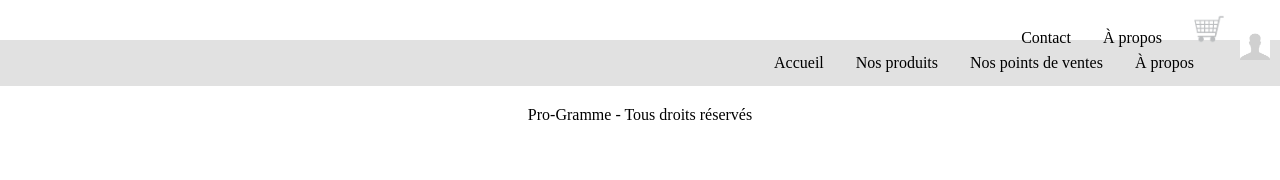
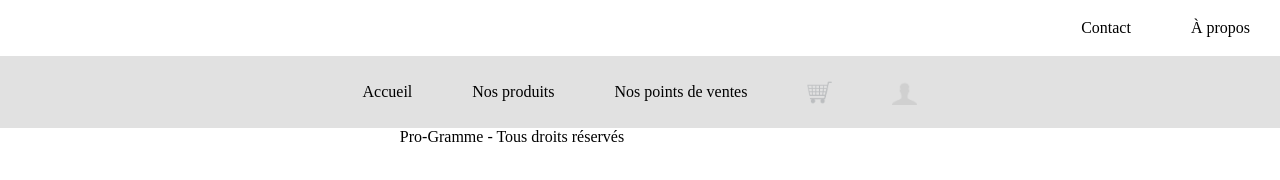
Before and after one commit to VirgileVV1/2021-ift215-devoir4, a website: page pro-gramme/client/index.html in a window 1280 px wide. Drawn offline with Linux system fonts and the light colour scheme.

Commit message:
header OK + avancement sur la page d'accueil

```diff
--- a/pro-gramme/client/index.html
+++ b/pro-gramme/client/index.html
@@ -23,30 +23,26 @@
 
         <div class="div-header">
             <nav class="nav-principal">
-                <div id="div-menuPrincipal">
+                <!-- <div id="div-menuPrincipal"> -->
                     <div class="div-barreMenu2">
                         <a href="paris.html">Contact</a>
+                        <a href="paris.html">À propos</a>
+                        <!--
                         <div class="div-deroulant"><button class="btn-deroulant">À propos</button> </div>
-                        <a href="#/panier"><img src ="images/caddi.png" id = "img-caddi"></a>
-                        <img src ="images/silhouette.jpg" id = "img-silhouette">
-                    </div>
-
+                        -->
                     </div>
             </nav>
+
+                <!-- </div> -->
            <nav class="nav-secondaire">
 
                <div class="div-barreMenu">
-                    <a href="#/" >Accueil</a>
+                   <a href="#/" id = "a-Accueil" >Accueil</a>
                    <a href="matchs.html">Nos produits</a>
                    <a href="paris.html">Nos points de ventes</a>
-                    <div class="div-deroulant"><button class="btn-deroulant">À propos</button>
-                        <div class="div-sousMenu">
-                            <a href="points_de_vente.html">Points de ventes</a>
-                            <a href="histoire.html">Notre histoire</a>
+                   <a href="#/panier" ><img src ="images/caddi.png" id = "img-caddi"></a>
+                   <a href="#/panier" ><img src ="images/silhouette.png" id = "img-silhouette"></a>
                </div>
-                    </div>
-                </div>
-
            </nav>
         </div>
     </header>
--- a/pro-gramme/client/style/main.css
+++ b/pro-gramme/client/style/main.css
@@ -9,18 +9,17 @@
 }
 
 nav.nav-secondaire{
+   height: 9vh;
    text-align: center;
    background-color: #E1E1E1;
 }
 nav.nav-principal {
-  height: 40px;
+  height: 7vh;
   text-align: center;
   background-color: white;
 }
-
 #h1-titre1
 {
-
    font-size: 60px;
    padding-top: 200px;
    font-family: Georgia;
@@ -28,7 +27,6 @@ nav.nav-principal {
    color: white;
    text-shadow: 4px 3px 0px rgb(71, 71, 71), 9px 8px 0px rgba(32, 32, 32, 0.15);
 }
-
 #h1-titre2
 {
    font-size: 50px;
@@ -41,52 +39,72 @@ nav.nav-principal {
 
 }
 .div-barreMenu {
-   display: flex;
-   justify-content: end;
-   overflow: hidden;
-   padding-right: 70px;
+   display:flex;
+   align-items: center;
+   justify-content: center;
+   height: 100%;
 }
 .div-barreMenu2 {
-display: flex;
-justify-content: end;
-overflow: hidden;
-   margin-right: 10px;
+   display:flex;
+   align-items: center;
+   justify-content: end;
+   height: 100%;
 }
-/* pk yen a 2 pareil ?*/
 .div-barreMenu2 a {
-    float: left;
-    font-size: 16px;
-    color: black;
-    text-align: center;
-    padding: 14px 16px;
-    text-decoration: none;
+   display: flex;
+   align-items: center;
+   font-size: 16px;
+   color: black;
+   text-decoration: none;
+   padding-left:  30px;
+   padding-right: 30px;
+   height: 100%;
+   transition: color 0.5s, background-color 0.5s;
 }
-.div-barreMenu a {
+.div-deroulant {
    float: left;
    font-size: 16px;
    color: black;
    text-align: center;
-   padding: 14px 16px;
+   padding-bottom: 8px;
    text-decoration: none;
    transition: color 0.5s, background-color 0.5s;
 }
 
-.div-deroulant {
+.div-barreMenu a {
+   display: flex;
+   align-items: center;
    float: left;
-   overflow: hidden;
+   font-size: 16px;
+   color: black;
+   text-align: center;
+   padding-left:  30px;
+   padding-right: 30px;
+   height: 100%;
+   text-decoration: none;
+   transition: color 0.5s, background-color 0.5s;
 }
+
 .div-deroulant .btn-deroulant {
-   font-size: 16px;
    border: none;
    outline: none;
-   color: black;
    padding: 14px 16px;
    background-color: inherit;
    font-family: inherit;
-   margin: 0;
    transition: color 0.5s, background-color 0.5s;
 }
+@media screen and (max-width: 1000px){
+   nav.nav-secondaire{
+      height: 9vh;
+      text-align: center;
+   }
+   nav.nav-principal {
+      height: 7vh;
+      text-align: center;
+      background-color: white;
+   }
 
+}
 .div-barreMenu a:hover, .div-deroulant:hover .btn-deroulant {
    background-color: #C2C2C2;
    color: #444444;
@@ -126,20 +144,25 @@ overflow: hidden;
    .div-deroulant:hover .div-sousMenu2 {
     display: block;
 }
+.div-barreMenu2 a:hover, .div-deroulant:hover .btn-deroulant {
+   background-color: #C2C2C2;
+   color: #444444;
 
+}
 /**************** IMAGES **************/
 #img-caddi {
-    height : 30px;
-    width : 30px;
-    margin-bottom: 13px;
-
-}
-#img-silhouette {
-    height : 30px;
-    width : 30px;
-    margin-bottom: 15px;
+    height : 25px;
+    width : 25px;
 }
 
+#img-silhouette {
+    height : 25px;
+    width : 25px;
+}
+.div-photos
+{
+   margin-bottom: 10px;
+}
 #texte-acceuil, #section-inscription{
    width: 66%;
    margin-left: 34%;
@@ -154,24 +177,27 @@ overflow: hidden;
 
 #div-corpsPrincipal
 {
-   background: url(../images/fond.jpg) 50% 50%;
+
+   background: url(../images/haltere.jpg) ;
    background-repeat: no-repeat;
-   margin: auto 0;
+   background-size: cover; /* Resize the background image to cover the entire container */
+
+}
+#div-Principal
+{
 
 }
 .div-partie2
 {
    background-color: gray;
    height: 300px;
-   margin: auto 0;
-
 }
 #img-photoPartie2
 {
-   height: 300px;
-   width: 300px;
+   height: 250px;
+   width: 250px;
    margin-left: 40%;
-   margin-top: 3%;
+   margin-top:3%;
 }
 .div-partie3
 {
@@ -186,7 +212,10 @@ overflow: hidden;
    margin: 5% auto 0;
    box-shadow: 8px 5px 5px gray;
 }
-
+#div-Principal
+{
+   height: 1500px;
+}
 /***********************- PAGE PANIER -********************/
 .div-container {
    display: flex;
@@ -354,7 +383,7 @@ overflow: hidden;
 /*************** page paiement ****************/
 
 #sec-livraison {
-   height: 88 vh;
+   height: 88vh;
 }
 
 #sec-livraison h1 {
@@ -450,8 +479,6 @@ footer{
     text-align: center;
     width: 80%;
     clear: both;
-   margin: auto;
-   padding: 20px;
 }
 
 /*************** liste des produits **************/
```
Also changed, not shown: pro-gramme/client/accueil.html (+3 -3 lines), pro-gramme/client/images/FONDEC.jpg (added), 2 other files. Lines whose indentation alone changed are shown as unchanged.
